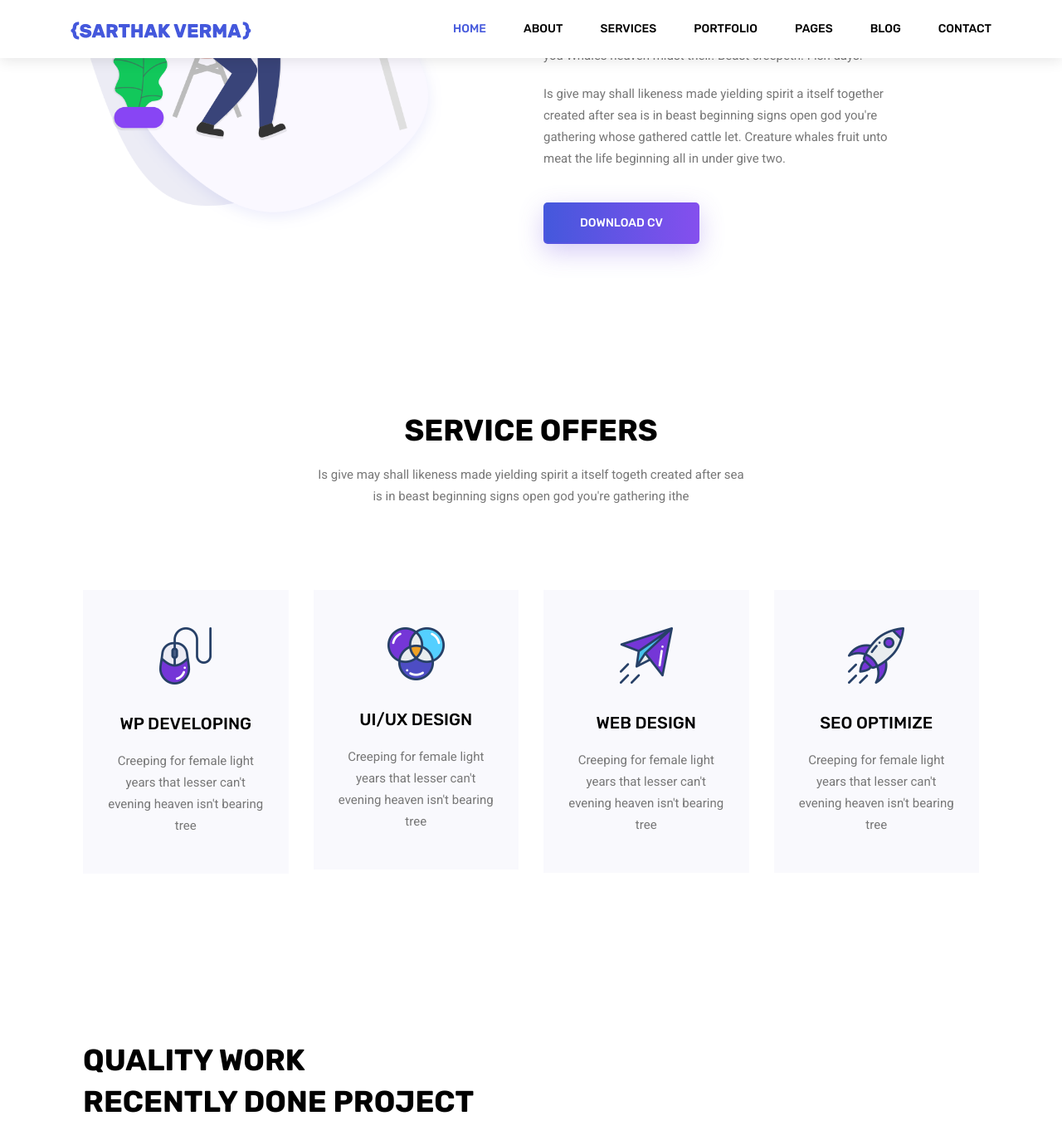
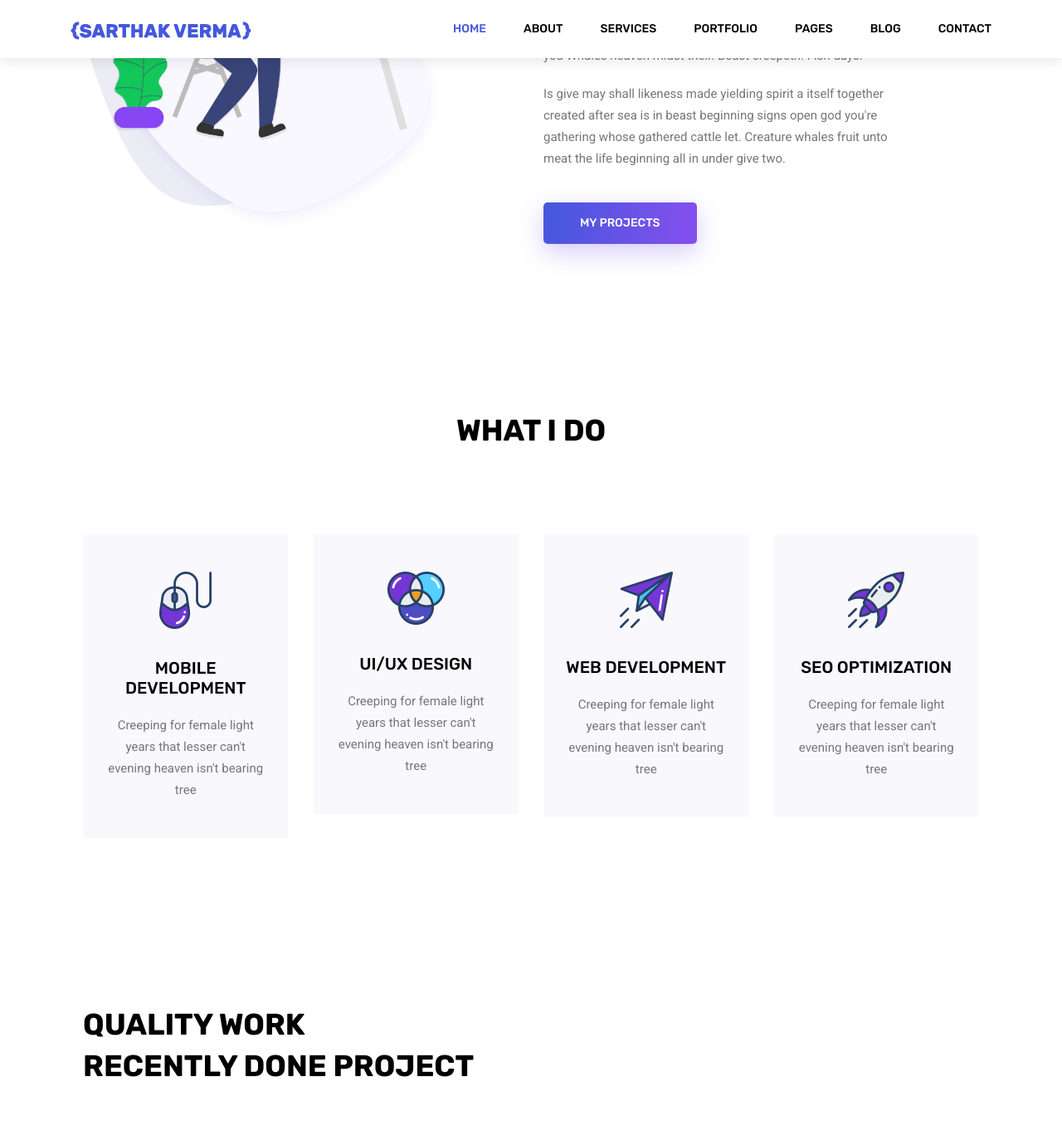
Before and after one commit to IAmSarthakVerma/iamsarthakverma.github.io, a Jekyll site: the page built from index.html, in a window 1280 px wide and 1400 px high, scrolled down 946 px. Shown: the top 1380 px of the window at 83% size. Built offline with Jekyll 4.4.1, drawn with Linux system fonts in a browser that asks for light colours; nearby versions of some CDN libraries; the list of posts is cut into pages by our own code.

Commit message:
Update index.html

```diff
--- a/index.html
+++ b/index.html
@@ -54,7 +54,7 @@ use-site-title: true
                         is in beast beginning signs open god you're gathering whose gathered cattle let.
                         Creature whales fruit unto meat the life beginning all in under give two.
                     </p>
-                    <a class="primary_btn" href="#"><span>Download CV</span></a>
+                    <a class="primary_btn" href="#"><span>My Projects</span></a>
                 </div>
             </div>
         </div>
@@ -70,11 +70,7 @@ use-site-title: true
         <div class="row justify-content-center">
             <div class="col-lg-8 text-center">
                 <div class="main_title">
-                    <h2>service offers </h2>
-                    <p>
-                        Is give may shall likeness made yielding spirit a itself togeth created
-                        after sea <br> is in beast beginning signs open god you're gathering ithe
-                    </p>
+                    <h2>What I Do</h2>
                 </div>
             </div>
         </div>
@@ -82,7 +78,7 @@ use-site-title: true
             <div class="col-lg-3 col-md-6">
                 <div class="feature_item">
                     <img src="img/services/s1.png" alt="">
-                    <h4>Wp developing</h4>
+                    <h4>Mobile Development</h4>
                     <p>Creeping for female light years that lesser can't evening heaven isn't bearing tree</p>
                 </div>
             </div>
@@ -96,14 +92,14 @@ use-site-title: true
             <div class="col-lg-3 col-md-6">
                 <div class="feature_item">
                     <img src="img/services/s3.png" alt="">
-                    <h4>Web design</h4>
+                    <h4>Web Development</h4>
                     <p>Creeping for female light years that lesser can't evening heaven isn't bearing tree</p>
                 </div>
             </div>
             <div class="col-lg-3 col-md-6">
                 <div class="feature_item">
                     <img src="img/services/s4.png" alt="">
-                    <h4>seo optimize</h4>
+                    <h4>seo Optimization</h4>
                     <p>Creeping for female light years that lesser can't evening heaven isn't bearing tree</p>
                 </div>
             </div>
```
